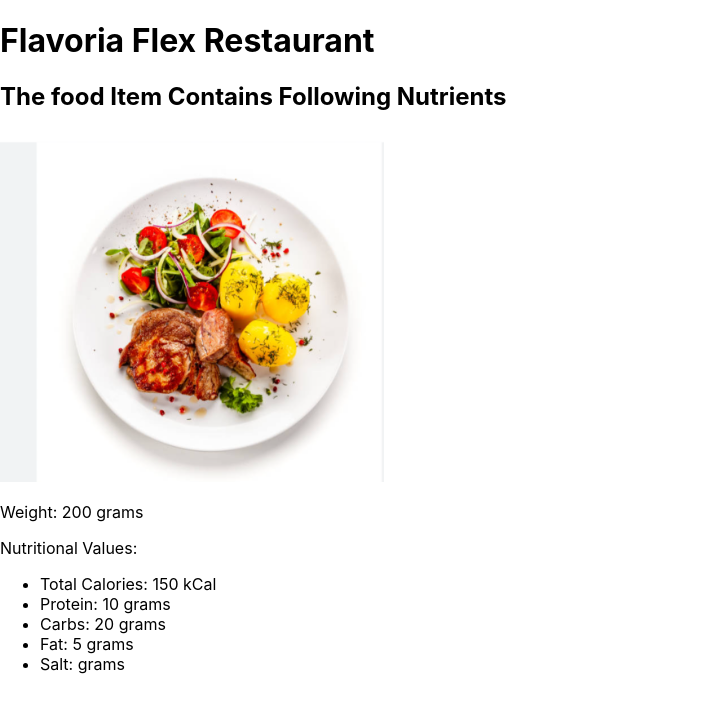
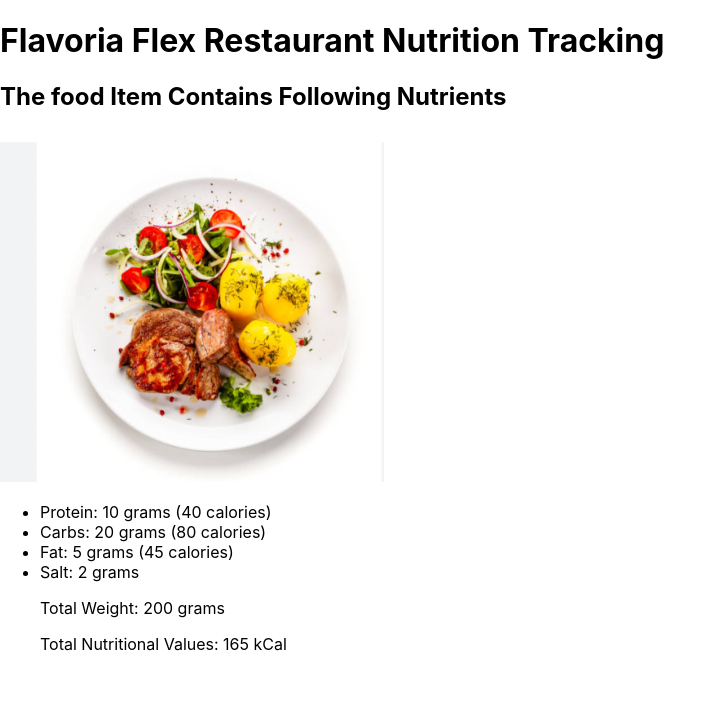
Before and after one commit to Shyamraja/healthy_Restaurant, a React (Create React App) app in the folder self-checkout-restaurant/: page / in a window 1280 px wide. Shown: the top 712 px of the page, without its empty margins (0-726 px from the left). Built offline with nearby package versions, Linux system fonts and the light colour scheme.

Commit message:
updated to display the caalories and weights

```diff
--- a/self-checkout-restaurant/src/components/FoodItem.js
+++ b/self-checkout-restaurant/src/components/FoodItem.js
@@ -3,7 +3,7 @@ import foodImage from '../Images/food.png';
 
 const FoodItem = ({ name, weight, nutrition }) => {
   const [isTrayOnWeightingMachine, setTrayOnWeightingMachine] = useState(false);
-
+  const [calories, setCalories] = useState(0);
   // Simulate checking if the tray is on the weighing machine on the later phase
   const checkWeightingMachine = () => {
     //will be Performing the actual logic here later on after we have hardware and other tools (e.g., integrated with hardware, data)
@@ -15,6 +15,14 @@ const FoodItem = ({ name, weight, nutrition }) => {
 
   useEffect(() => {
     checkWeightingMachine();
+
+  // Calculate total calories based on protein, carbs, and fat
+  const proteinCalories = nutrition.protein * 4;
+  const carbsCalories = nutrition.carbs * 4;
+  const fatCalories = nutrition.fat * 9;
+
+  const totalCalories = proteinCalories + carbsCalories + fatCalories;
+  setCalories(totalCalories);
   }, []);
 
   return (
@@ -25,16 +33,15 @@ const FoodItem = ({ name, weight, nutrition }) => {
           <div>
             <img src={foodImage} alt={name} style={{ maxWidth: '30%', height: '10%' }} />
           </div>
-          <p>Weight: {weight} grams</p>
-          <p>Nutritional Values:</p>
 
           <ul>
-            <li>Total Calories: {nutrition.calories} kCal</li>
-            <li>Protein: {nutrition.protein} grams</li>
-            <li>Carbs: {nutrition.carbs} grams</li>
-            <li>Fat: {nutrition.fat} grams</li>
+            <li>Protein: {nutrition.protein} grams ({nutrition.protein * 4} calories)</li>
+            <li>Carbs: {nutrition.carbs} grams ({nutrition.carbs * 4} calories)</li>
+            <li>Fat: {nutrition.fat} grams ({nutrition.fat * 9} calories)</li>
             <li>Salt: {nutrition.salt} grams</li>
 
+            <p>Total Weight: {weight} grams</p>
+            <p>Total Nutritional Values: {calories} kCal</p>
           </ul>
         </>
       ) : (
--- a/self-checkout-restaurant/src/components/Home.js
+++ b/self-checkout-restaurant/src/components/Home.js
@@ -3,12 +3,12 @@ import FoodItem from './FoodItem';
 
 const Home = () => {
   const [foodItems, setFoodItems] = useState([
-    { name: 'The food Item Contains Following Nutrients', weight: 200, nutrition: { calories: 150, protein: 10, carbs: 20, fat: 5 } },
+    { name: 'The food Item Contains Following Nutrients', weight: 200, nutrition: { calories: 150, protein: 10, carbs: 20, fat: 5, salt:2} },
   ]);
 
   return (
     <div>
-      <h1>Flavoria Flex Restaurant</h1>
+      <h1>Flavoria Flex Restaurant Nutrition Tracking</h1>
       {foodItems.map((item, index) => (
         <FoodItem key={index} {...item} />
       ))}
```
